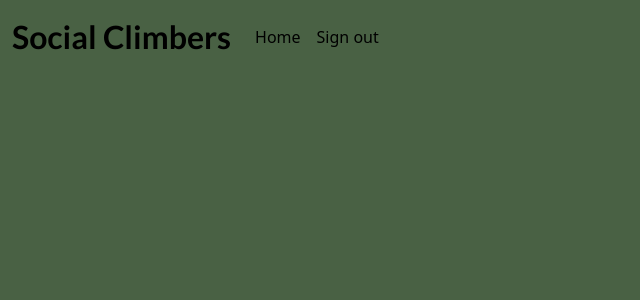
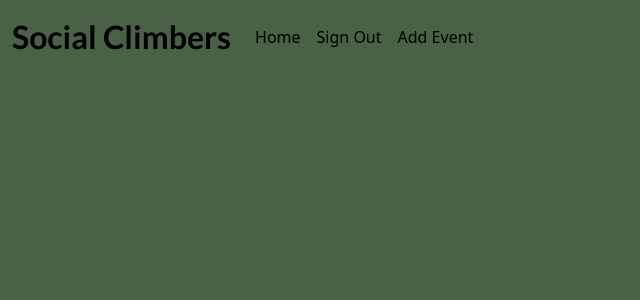
Before and after one commit to jessicarydberg/SocialClimbing, a Django app: page / in a window 1280 px wide. Shown: the top 300 px of the page, without its empty margins (0-640 px from the left). Run offline with Django 3.2, Linux system fonts and the light colour scheme; the visitor is signed in with stand-in values (Sample User, id 1); data that the repository does not hold is empty; some libraries are stand-ins or nearby versions.

Commit message:
Connect link to a new template for adding events

```diff
--- a/social/urls.py
+++ b/social/urls.py
@@ -4,6 +4,7 @@ from django.urls import path
 
 urlpatterns = [
     path('', views.EventList.as_view(), name='home'),
+    path('add_event/', views.AddEvent.as_view(), name='add_event'),
     path('<slug:slug>/', views.EventDetail.as_view(), name='event_detail'),
-    path('attend/<slug:slug>/', views.PostAttend.as_view(), name='event_attendees')
+    path('attend/<slug:slug>/', views.PostAttend.as_view(), name='event_attendees'),
 ]
--- a/social/views.py
+++ b/social/views.py
@@ -77,3 +77,8 @@ class PostAttend(View):
             event.attendees.add(request.user)
 
         return HttpResponseRedirect(reverse('event_detail', args=[slug]))
+
+
+class AddEvent(View):
+    def get(self, request):
+        return render(request, 'add_event.html')
--- /dev/null
+++ b/templates/add_event.html
@@ -0,0 +1,5 @@
+{% extends 'base.html' %} {% block content %}
+
+{% load crispy_forms_tags %}
+Please add an event
+{% endblock content %}
--- a/templates/base.html
+++ b/templates/base.html
@@ -38,7 +38,10 @@
                     </li>
                     {% if user.is_authenticated %}
                     <li class="nav-item">
-                        <a class="nav-link" href="{% url 'account_logout' %}">Sign out</a>
+                        <a class="nav-link" href="{% url 'account_logout' %}">Sign Out</a>
+                    </li>
+                    <li class="nav-item">
+                        <a class="nav-link" href="{% url 'add_event' %}">Add Event</a>
                     </li>
                     {% else %}
                     <li class="nav-item">
```
